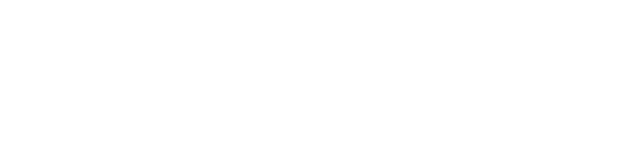
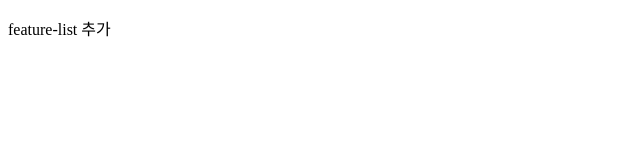
Before and after one commit to zaar625/github-practice, a plain HTML site: page header.html in a window 1280 px wide. Shown: the whole page, without its empty margins (0-640 px from the left). Drawn offline with Linux system fonts and the light colour scheme.

Commit message:
기능 명세 3번 추가

```diff
--- a/header.html
+++ b/header.html
@@ -8,5 +8,6 @@
 </head>
 <body>
     <header></header>
+    <p>feature-list 추가</p>
 </body>
 </html>
```
